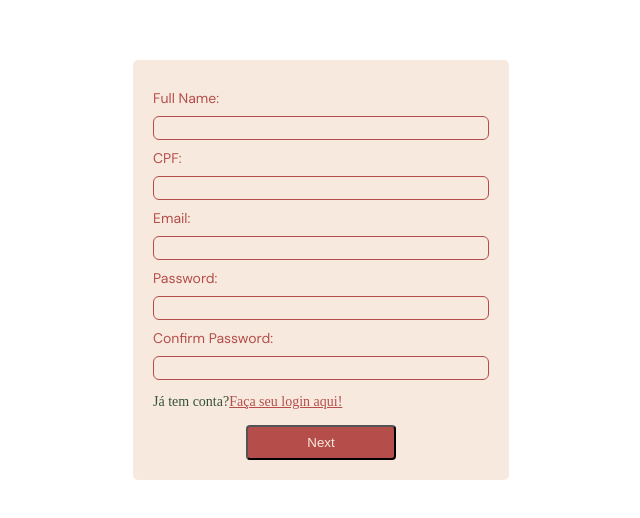
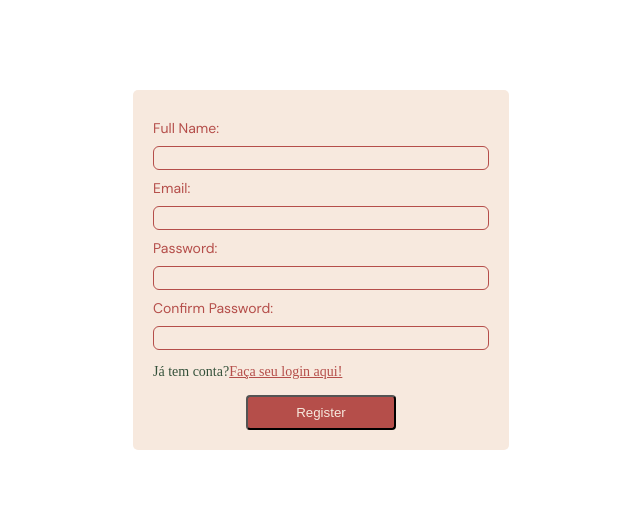
Before and after one commit to abressam/pele-de-pessego-front, a React (Create React App) app in the folder pele-de-pessego-front/: page / in a window 1280 px wide. Shown: the part 130-648 px from the top of the page, without its empty margins (319-959 px from the left). Built offline with nearby package versions, Linux system fonts and the light colour scheme; a web font is replaced by a local one.

Commit message:
feat: make logic to post user

```diff
--- a/pele-de-pessego-front/src/common/http-common.ts
+++ b/pele-de-pessego-front/src/common/http-common.ts
@@ -1,7 +1,7 @@
 import axios from "axios";
 
 export default axios.create({
-  baseURL: "http://localhost:8080/pdp-ms-user",
+  baseURL: "http://localhost:8081/pdp-ms-user",
   headers: {
     "Content-type": "application/json"
   }
--- a/pele-de-pessego-front/src/components/UserForm/UserForm.tsx
+++ b/pele-de-pessego-front/src/components/UserForm/UserForm.tsx
@@ -1,52 +1,96 @@
-import React, { FC } from 'react';
+import { FC } from 'react';
+import { useForm } from "react-hook-form";
 import { UserFormWrapper } from './UserForm.styled';
 import Form from 'react-bootstrap/Form';
 import { FormattedMessage } from 'react-intl';
-import UserFormButton from '../UserFormButton/UserFormButton';
-import UserFormEmail from '../UserFormEmail/UserFormEmail';
-import UserFormPassword from '../UserFormPassword/UserFormPassword';
-import {Link} from 'react-router-dom';
+import { Button } from 'react-bootstrap';
+import { Link } from 'react-router-dom';
+import UserData from '../../types/UserData';
+import UserFormService from '../../services/UserFormService';
 
-interface UserFormProps {}
+const UserForm: FC = () => {
 
-const UserForm: FC<UserFormProps> = () => (
+  const initialUserState: UserData = {
+    name: "",
+    email: "",
+    password: "",
+    confirmpassword: "",
+    is_admin: false
+  };
+
+  const { register, handleSubmit, reset } = useForm<UserData>();
+
+  const onSubmit = (data: UserData) => {
+    const is_admin = data.email.endsWith('@pdpsofty.com');
+    data.is_admin = is_admin;
+
+    console.log(data);
+
+    UserFormService.createUser(data)
+    .then(response => {
+      console.log('Usuário criado com sucesso:', response.data);
+      reset(initialUserState);
+    })
+    .catch(error => {
+      console.error('Erro ao criar usuário:', error);
+    });
+
+  };
+
+  return (
     <UserFormWrapper data-testid="UserForm">
-  <Form className='formCadastro'>
+      <Form className='formCadastro' id="userForm" onSubmit={handleSubmit(onSubmit)}>
         <Form.Group controlId="name">
           <Form.Label className='label'>
           <FormattedMessage id="UserForm.name"/>
             </Form.Label><br/>
-          <Form.Control type="text" required/>
+          <Form.Control
+            type="text"
+            {...register("name", { required: true })}
+          />
         </Form.Group>
 
-    <Form.Group controlId="cpf">
+        <Form.Group controlId="email">
           <Form.Label className='label'>
-            <FormattedMessage id="UserForm.cpf"/>
+            <FormattedMessage id="UserForm.email"/>
           </Form.Label><br/>
-          <Form.Control type="text" required/>
+          <Form.Control
+            type="email"
+            {...register("email", { required: true })}
+          />
         </Form.Group>
 
-    <UserFormEmail></UserFormEmail>
-
-    <UserFormPassword></UserFormPassword>
+        <Form.Group controlId="password">
+          <Form.Label className='label'>
+            <FormattedMessage id="UserForm.password"/>
+          </Form.Label><br/>
+          <Form.Control
+            type="password"
+            {...register("password", { required: true })}
+          />
+        </Form.Group>
 
         <Form.Group controlId="confirmpassword">
           <Form.Label className='label'>
             <FormattedMessage id="UserForm.confirmpassword"/>
           </Form.Label><br/>
-          <Form.Control type="password" required/>
+          <Form.Control
+            type="password"
+            {...register("confirmpassword", { required: true })}
+          />
         </Form.Group>
 
         <p className='p'>Já tem conta?<Link to="/login">Faça seu login aqui!</Link></p>
-    {/* Mudei a tag a para Link e href para to assim a pagina não vai dar refresh toda vex que mudar a página */}
 
         <div className='divbutton'>
-    <UserFormButton buttonText="UserFormButton.next" />
+          <Button variant="primary" type="submit" form="userForm">
+            <FormattedMessage id="UserFormButton.register" defaultMessage="Cadastrar" />
+          </Button>
         </div>
 
       </Form>
-
     </UserFormWrapper>
   );
+};
 
 export default UserForm;
--- /dev/null
+++ b/pele-de-pessego-front/src/services/UserFormService.ts
@@ -0,0 +1,12 @@
+import httpCommon from "../common/http-common";
+import UserData from "../types/UserData";
+
+const createUser = (data: UserData) => {
+    return httpCommon.post<UserData>("/session/register", data);
+};
+
+const UserFormService = {
+    createUser
+};
+
+export default UserFormService;
```
Also changed, not shown: pele-de-pessego-front/src/types/UserData.ts (+6 -5 lines), pele-de-pessego-front/src/services/remove.txt (deleted). Lines whose indentation alone changed are shown as unchanged.
